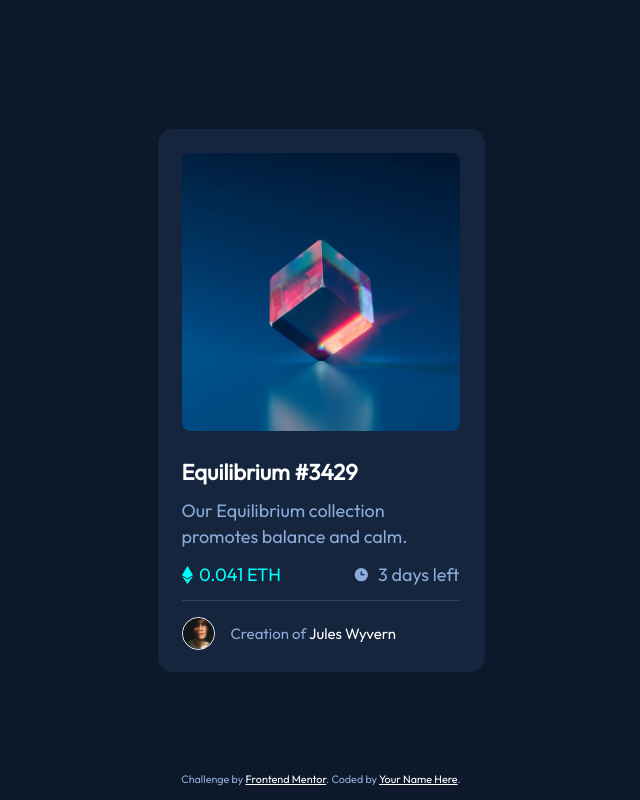
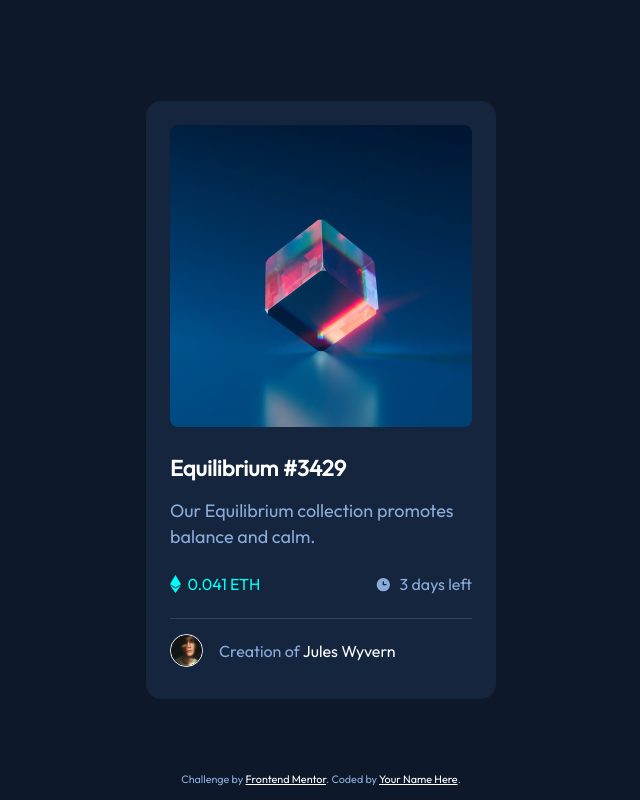
Before and after one commit to miguelzaga/nft-preview-card-component, a plain HTML site: page index.html in a window 1280 px wide. Shown: the whole page, without its empty margins (319-959 px from the left). Drawn offline with Linux system fonts and the light colour scheme.

Commit message:
desktop styling

```diff
--- a/index.html
+++ b/index.html
@@ -45,7 +45,7 @@
         </section>
         <footer class="card__footer">
           <img class="card__avatar" src="images/image-avatar.png" alt="" />
-          <span>Creation of <b class="card__author">Jules Wyvern</b></span>
+          <span class="card__creation-of">Creation of <b class="card__author">Jules Wyvern</b></span>
         </footer>
       </article>
       <footer class="attribution">
--- a/scss/styles.scss
+++ b/scss/styles.scss
@@ -39,8 +39,8 @@ body {
 }
 
 .card {
-  height: 543px;
-  width: 327px;
+  height: clamp(543px, 100%, 596px);
+  width: clamp(327px, 100%, 350px);
   margin: auto 24px;
   padding: 24px 25px 24px 24px;
   background-color: $dark-blue-card;
@@ -68,6 +68,7 @@ body {
 }
 
 .card__data {
+  font-size: 15px;
   display: flex;
   justify-content: space-between;
   margin-bottom: 16px;
@@ -89,6 +90,7 @@ body {
 
 .card__date {
   font-weight: $light-font;
+  line-height: 19px;
 }
 
 .card__date-icon {
@@ -98,7 +100,7 @@ body {
 .card__footer {
   display: flex;
   align-items: center;
-  padding-top: 16px;
+  padding-top: 15px;
   border-top: 1px solid $dark-blue-line;
   font-size: 15px;
 }
@@ -126,3 +128,32 @@ body {
 .attribution a {
   color: $white;
 }
+
+// Media Queries
+@media (min-width: 425px) {
+  .card {
+    padding: 24px;
+  }
+
+  .card__title {
+    margin-bottom: 16px;
+  }
+
+  .card__description {
+    margin-bottom: 24px;
+  }
+
+  .card__data {
+    font-size: 16px;
+    margin-bottom: 24px;
+    line-height: 20px;
+  }
+
+  .card__creation-of {
+    font-size: 16px;
+  }
+
+  .card__footer {
+    margin-bottom: 8px;
+  }
+}
```
Also changed, not shown: stylesheets/styles.css, 1 other file.
